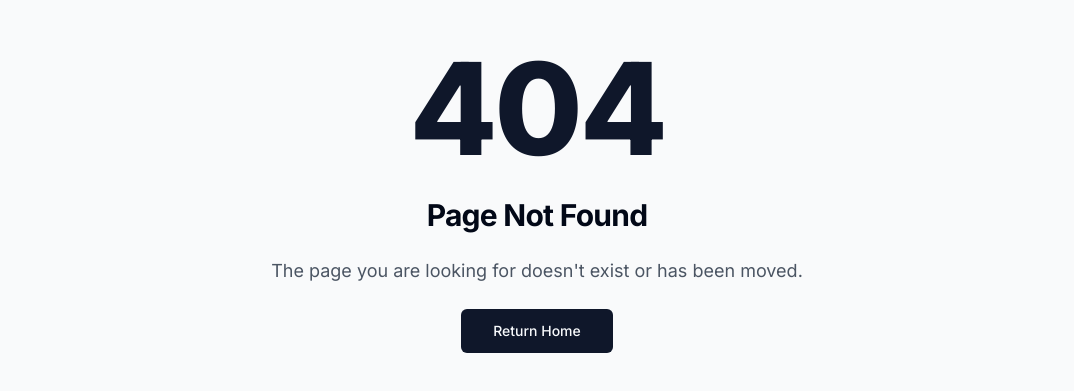
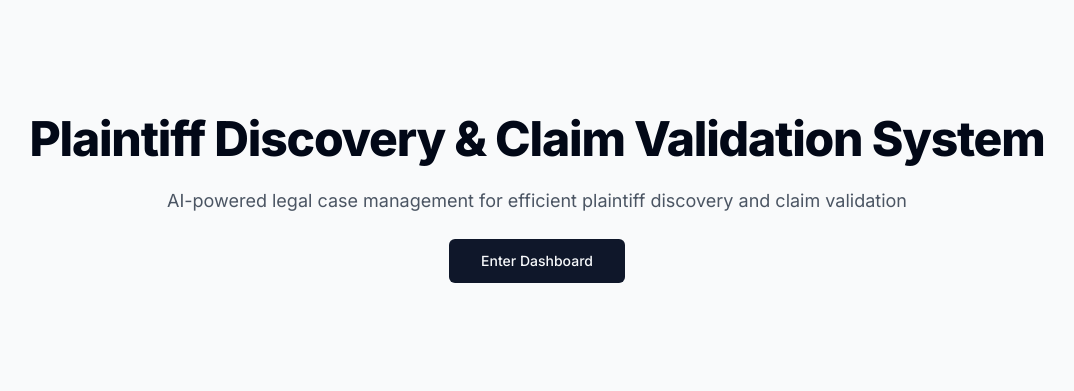
Before and after one commit to dzodze00/claimlylawyer, a Next.js app: page / in a window 1280 px wide. Before the commit this address had no page. Shown: the part 201-592 px from the top of the page, without its empty margins (103-1177 px from the left). Built offline with nearby package versions, Linux system fonts and the light colour scheme.

Commit message:
Create page.tsx

```diff
--- /dev/null
+++ b/app/page.tsx
@@ -0,0 +1,22 @@
+import Link from "next/link"
+import { Button } from "@/components/ui/button"
+
+export default function Home() {
+  return (
+    <div className="flex min-h-screen flex-col items-center justify-center bg-gray-50">
+      <div className="container flex flex-col items-center justify-center gap-6 px-4 py-16 ">
+        <h1 className="text-4xl font-extrabold tracking-tight sm:text-5xl">
+          Plaintiff Discovery & Claim Validation System
+        </h1>
+        <p className="text-center text-lg text-gray-600">
+          AI-powered legal case management for efficient plaintiff discovery and claim validation
+        </p>
+        <div className="flex flex-col sm:flex-row gap-4">
+          <Link href="/dashboard">
+            <Button size="lg">Enter Dashboard</Button>
+          </Link>
+        </div>
+      </div>
+    </div>
+  )
+}
```
